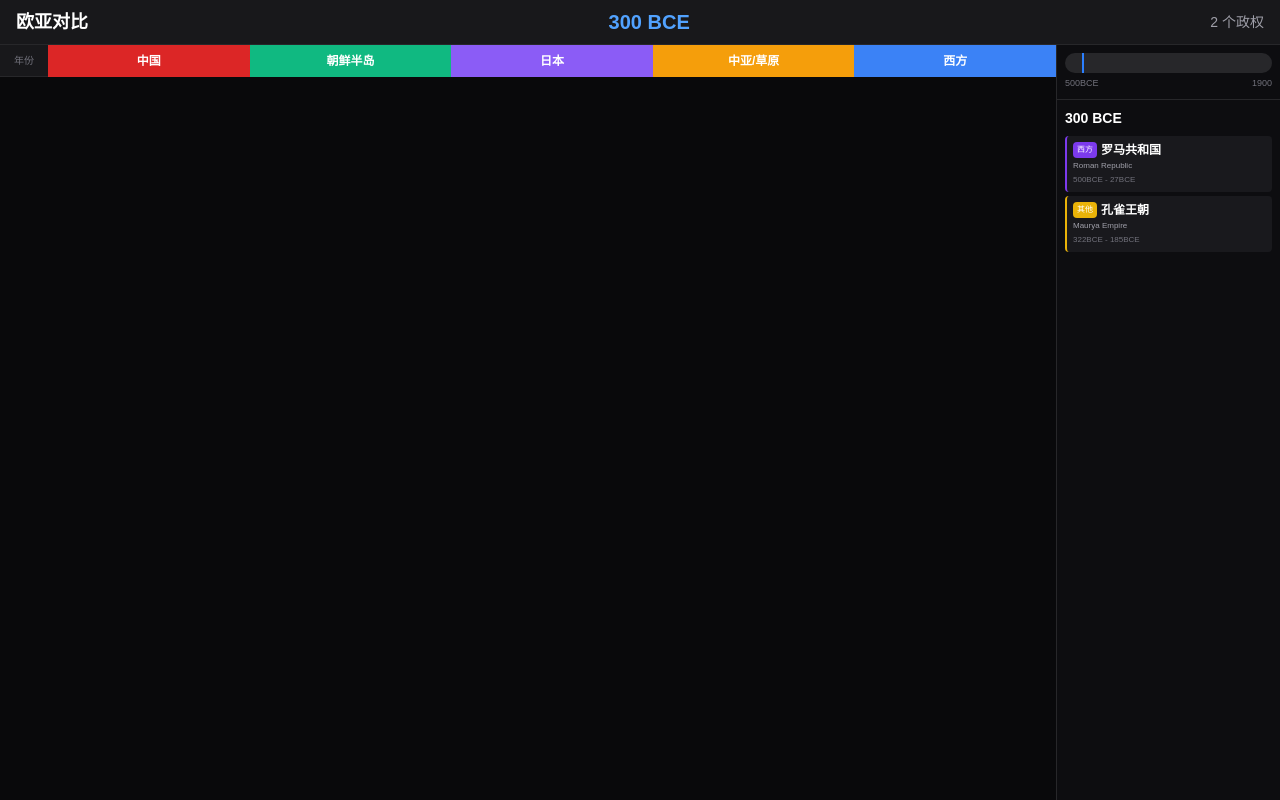
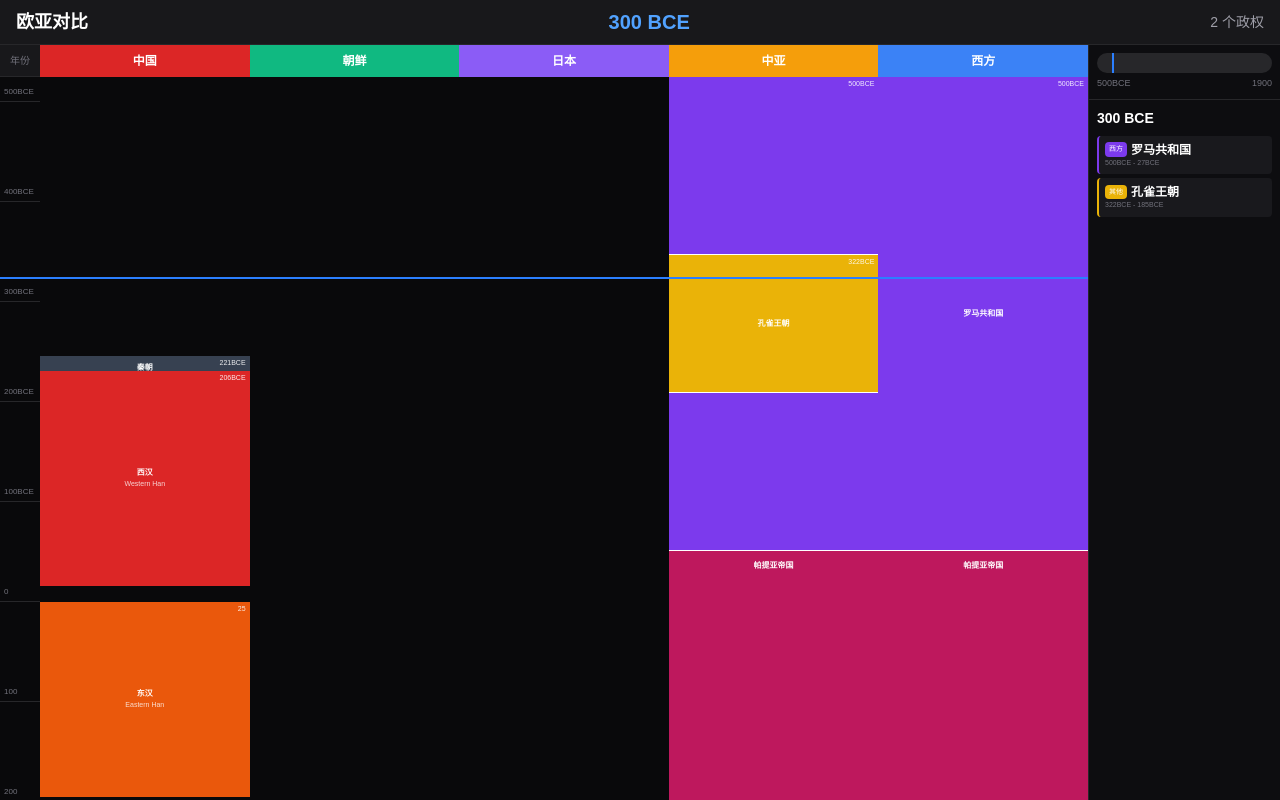
Before and after one commit to Ruciazyt/history, a Next.js app: page /zh/world in a window 1280 px wide. Built offline with nearby package versions, Linux system fonts and the light colour scheme.

Commit message:
fix: 简化时间轴显示

```diff
--- a/src/components/world/WorldTimeline.tsx
+++ b/src/components/world/WorldTimeline.tsx
@@ -12,65 +12,38 @@ function formatYearShort(year: number): string {
   return `${year}`;
 }
 
-const EMPIRE_INFO: Record<string, { en: string; desc: string }> = {
-  '秦朝': { en: 'Qin Dynasty', desc: 'First unified empire' },
-  '西汉': { en: 'Western Han', desc: 'Golden age of Confucianism' },
-  '东汉': { en: 'Eastern Han', desc: 'Han dynasty revival' },
-  '唐朝': { en: 'Tang Dynasty', desc: 'Golden age of Chinese culture' },
-  '宋朝': { en: 'Song Dynasty', desc: 'Economic prosperity' },
-  '元朝': { en: 'Yuan Dynasty', desc: 'Mongol rule over China' },
-  '明朝': { en: 'Ming Dynasty', desc: 'Age of exploration' },
-  '清朝': { en: 'Qing Dynasty', desc: 'Last imperial dynasty' },
-  '隋朝': { en: 'Sui Dynasty', desc: 'Reunification of China' },
-  '三国': { en: 'Three Kingdoms', desc: 'Warring states period' },
-  '晋朝': { en: 'Jin Dynasty', desc: '短暂统一' },
-  '南北朝': { en: 'Southern & Northern Dynasties', desc: '分裂时期' },
-  '五代': { en: 'Five Dynasties', desc: '五代十国' },
-  '罗马共和国': { en: 'Roman Republic', desc: 'Ancient Rome' },
-  '罗马帝国': { en: 'Roman Empire', desc: 'Pax Romana' },
-  '拜占庭帝国': { en: 'Byzantine Empire', desc: 'Eastern Roman Empire' },
-  '奥斯曼帝国': { en: 'Ottoman Empire', desc: 'Turkish empire' },
-  '阿契美尼德波斯': { en: 'Achaemenid Persia', desc: 'First Persian Empire' },
-  '帕提亚帝国': { en: 'Parthian Empire', desc: 'Persian Hellenistic state' },
-  '萨珊波斯': { en: 'Sassanid Empire', desc: 'Persian empire' },
-  '萨法维波斯': { en: 'Safavid Dynasty', desc: 'Persian empire' },
-  '倭马亚王朝': { en: 'Umayyad Caliphate', desc: 'Arab caliphate' },
-  '阿拔斯王朝': { en: 'Abbasid Caliphate', desc: 'Islamic golden age' },
-  '帖木儿帝国': { en: 'Timurid Empire', desc: 'Central Asian empire' },
-  '亚历山大帝国': { en: 'Alexandrian Empire', desc: 'Macedonian empire' },
-  '孔雀王朝': { en: 'Maurya Empire', desc: 'Indian empire' },
-  '莫卧儿帝国': { en: 'Mughal Empire', desc: 'Indian empire' },
-  '高丽王朝': { en: 'Goryeo Dynasty', desc: 'Korean dynasty' },
-  '朝鲜王朝': { en: 'Joseon Dynasty', desc: 'Korean dynasty' },
-  '平安时代': { en: 'Heian Period', desc: 'Japanese golden age' },
-  '江户时代': { en: 'Edo Period', desc: 'Japanese isolation' },
-  '奈良时代': { en: 'Nara Period', desc: 'Japanese capital' },
-  '镰仓时代': { en: 'Kamakura Period', desc: 'Samurai government' },
-  '室町时代': { en: 'Muromachi Period', desc: 'Japanese civil war' },
-  '飞鸟时代': { en: 'Asuka Period', desc: 'Japanese formation' },
-  '李朝': { en: 'Ly Dynasty', desc: 'Vietnamese dynasty' },
-  '黎朝': { en: 'Le Dynasty', desc: 'Vietnamese dynasty' },
-  '阮朝': { en: 'Nguyen Dynasty', desc: 'Vietnamese dynasty' },
-  '渤海': { en: 'Balhae', desc: 'Korean kingdom' },
+const EMPIRE_INFO: Record<string, { en: string }> = {
+  '秦朝': { en: 'Qin' },
+  '西汉': { en: 'Western Han' },
+  '东汉': { en: 'Eastern Han' },
+  '唐朝': { en: 'Tang' },
+  '宋朝': { en: 'Song' },
+  '元朝': { en: 'Yuan' },
+  '明朝': { en: 'Ming' },
+  '清朝': { en: 'Qing' },
+  '隋朝': { en: 'Sui' },
+  '三国': { en: 'Three Kingdoms' },
+  '罗马帝国': { en: 'Roman Empire' },
+  '拜占庭帝国': { en: 'Byzantine' },
+  '奥斯曼帝国': { en: 'Ottoman' },
+  '帖木儿帝国': { en: 'Timurid' },
+  '平安时代': { en: 'Heian' },
+  '江户时代': { en: 'Edo' },
 };
 
 const REGIONS = [
   { key: 'china', name: '中国', color: '#DC2626' },
-  { key: 'korea', name: '朝鲜半岛', color: '#10B981' },
+  { key: 'korea', name: '朝鲜', color: '#10B981' },
   { key: 'japan', name: '日本', color: '#8B5CF6' },
-  { key: 'steppe', name: '中亚/草原', color: '#F59E0B' },
+  { key: 'steppe', name: '中亚', color: '#F59E0B' },
   { key: 'west', name: '西方', color: '#3B82F6' },
 ];
 
-// 合并完全相同的政权块
 function mergeEmpires(boundaries: WorldBoundary[]): WorldBoundary[] {
   const nameMap = new Map<string, WorldBoundary[]>();
-
   boundaries.forEach(b => {
     const name = b.properties.name;
-    if (!nameMap.has(name)) {
-      nameMap.set(name, []);
-    }
+    if (!nameMap.has(name)) nameMap.set(name, []);
     nameMap.get(name)!.push(b);
   });
 
@@ -79,27 +52,17 @@ function mergeEmpires(boundaries: WorldBoundary[]): WorldBoundary[] {
     if (items.length === 1) {
       merged.push(items[0]);
     } else {
-      // 检查是否有完全相同的起止时间
       const timeKeyMap = new Map<string, WorldBoundary[]>();
       items.forEach(item => {
         const key = `${item.properties.startYear}-${item.properties.endYear}`;
-        if (!timeKeyMap.has(key)) {
-          timeKeyMap.set(key, []);
-        }
+        if (!timeKeyMap.has(key)) timeKeyMap.set(key, []);
         timeKeyMap.get(key)!.push(item);
       });
-
       timeKeyMap.forEach((timeItems) => {
-        const largest = timeItems.reduce((a, b) => {
-          const aLen = a.properties.endYear - a.properties.startYear;
-          const bLen = b.properties.endYear - b.properties.startYear;
-          return aLen >= bLen ? a : b;
-        });
-        merged.push(largest);
+        merged.push(timeItems[0]);
       });
     }
   });
-
   return merged;
 }
 
@@ -111,125 +74,8 @@ function getEmpiresForRegion(boundaries: WorldBoundary[], patterns: string[], is
   });
 }
 
-interface WorldTimelineProps {
-  minYear: number;
-  maxYear: number;
-}
-
-// Canvas 绘制时间轴
-function TimelineCanvas({
-  boundaries,
-  year,
-  minYear,
-  maxYear,
-  color,
-  onHover
-}: {
-  boundaries: WorldBoundary[];
-  year: number;
-  minYear: number;
-  maxYear: number;
-  color: string;
-  onHover?: (empire: WorldBoundary | null) => void;
-}) {
-  const canvasRef = React.useRef<HTMLCanvasElement>(null);
-  const containerRef = React.useRef<HTMLDivElement>(null);
-  const [dimensions, setDimensions] = React.useState({ width: 0, height: 0 });
-
-  React.useEffect(() => {
-    const updateDimensions = () => {
-      if (containerRef.current) {
-        setDimensions({
-          width: containerRef.current.clientWidth,
-          height: containerRef.current.clientHeight
-        });
-      }
-    };
-
-    updateDimensions();
-    const observer = new ResizeObserver(updateDimensions);
-    if (containerRef.current) {
-      observer.observe(containerRef.current);
-    }
-    return () => observer.disconnect();
-  }, []);
-
-  React.useEffect(() => {
-    const canvas = canvasRef.current;
-    if (!canvas || dimensions.width === 0) return;
-
-    const ctx = canvas.getContext('2d');
-    if (!ctx) return;
-
-    const dpr = window.devicePixelRatio || 1;
-    canvas.width = dimensions.width * dpr;
-    canvas.height = dimensions.height * dpr;
-    canvas.style.width = `${dimensions.width}px`;
-    canvas.style.height = `${dimensions.height}px`;
-    ctx.scale(dpr, dpr);
-
-    const totalYears = maxYear - minYear;
-
-    // 绘制当前年份线
-    const yearY = ((year - minYear) / totalYears) * dimensions.height;
-    ctx.strokeStyle = '#3b82f6';
-    ctx.lineWidth = 2;
-    ctx.beginPath();
-    ctx.moveTo(0, yearY);
-    ctx.lineTo(dimensions.width, yearY);
-    ctx.stroke();
-
-    // 绘制帝国块
-    boundaries.forEach(empire => {
-      const startY = ((empire.properties.startYear - minYear) / totalYears) * dimensions.height;
-      const endY = ((empire.properties.endYear - minYear) / totalYears) * dimensions.height;
-      const height = endY - startY;
-      const isActive = empire.properties.startYear <= year && empire.properties.endYear >= year;
-
-      // 绘制色块
-      ctx.fillStyle = empire.properties.color;
-      if (isActive) {
-        ctx.strokeStyle = '#ffffff';
-        ctx.lineWidth = 1;
-        ctx.strokeRect(2, startY, dimensions.width - 4, height);
-      }
-      ctx.fillRect(2, startY, dimensions.width - 4, Math.max(height, 8));
-
-      // 绘制文字（只在块足够大时显示）
-      if (height > 20) {
-        ctx.fillStyle = '#ffffff';
-        ctx.font = 'bold 9px sans-serif';
-        ctx.textAlign = 'center';
-        ctx.textBaseline = 'middle';
-        ctx.fillText(empire.properties.name, dimensions.width / 2, startY + height / 2);
-
-        // 英文名
-        const info = EMPIRE_INFO[empire.properties.name];
-        if (info && height > 35) {
-          ctx.font = '7px sans-serif';
-          ctx.fillStyle = 'rgba(255,255,255,0.8)';
-          ctx.fillText(info.en, dimensions.width / 2, startY + height / 2 + 10);
-        }
-
-        // 开始时间（右上角）
-        ctx.font = '7px sans-serif';
-        ctx.textAlign = 'right';
-        ctx.fillText(formatYearShort(empire.properties.startYear), dimensions.width - 4, startY + 8);
-      }
-    });
-  }, [boundaries, year, dimensions, minYear, maxYear]);
-
-  return (
-    <canvas
-      ref={canvasRef}
-      className="absolute top-0 left-0"
-    />
-  );
-}
-
-export function WorldTimeline({ minYear, maxYear }: WorldTimelineProps) {
+export function WorldTimeline({ minYear, maxYear }: { minYear: number; maxYear: number }) {
   const [year, setYear] = React.useState(-300);
-  const scrollContainerRef = React.useRef<HTMLDivElement>(null);
 
   const allBoundaries = React.useMemo(() => {
     const combined = [...eurasianBoundaries, ...eastAsiaBoundaries];
@@ -253,12 +99,12 @@ export function WorldTimeline({ minYear, maxYear }: WorldTimelineProps) {
           boundaries = getEmpiresForRegion(allBoundaries, ['高丽', '朝鲜', '新罗', '百济', '伽倻', '渤海']);
           break;
         case 'japan':
-          boundaries = getEmpiresForRegion(allBoundaries, ['平安', '江户', '奈良', '镰仓', '室町', '飞鸟', '大和']);
+          boundaries = getEmpiresForRegion(allBoundaries, ['平安', '江户', '奈良', '镰仓', '室町', '飞鸟']);
           break;
         case 'steppe':
-          boundaries = getEmpiresForRegion(allBoundaries, ['蒙古', '匈奴', '突厥', '鲜卑', '柔然', '契丹', '女真', '金朝'], false).filter(b => {
+          boundaries = getEmpiresForRegion(allBoundaries, ['蒙古', '匈奴', '突厥', '鲜卑', '柔然', '契丹', '女真', '金'], false).filter(b => {
             const name = b.properties.name;
-            return !['秦', '汉', '唐', '宋', '元', '明', '清', '隋', '三国', '晋', '南北朝', '五代', '高丽', '朝鲜', '新罗', '平安', '江户', '奈良'].some(p => name.includes(p));
+            return !['秦', '汉', '唐', '宋', '元', '明', '清', '隋'].some(p => name.includes(p));
           });
           break;
         case 'west':
@@ -267,24 +113,29 @@ export function WorldTimeline({ minYear, maxYear }: WorldTimelineProps) {
         default:
           boundaries = [];
       }
-      const merged = mergeEmpires(boundaries);
-      return { ...region, boundaries: merged };
+      return { ...region, boundaries: mergeEmpires(boundaries) };
     });
   }, [allBoundaries]);
 
   const activeEmpires = React.useMemo(() => {
-    return allBoundaries.filter(b =>
-      b.properties.startYear <= year && b.properties.endYear >= year
-    );
+    return allBoundaries.filter(b => b.properties.startYear <= year && b.properties.endYear >= year);
   }, [allBoundaries, year]);
+
+  const getBlockStyle = (startYear: number, endYear: number) => {
+    const totalYears = maxYear - minYear;
+    const topPercent = ((startYear - minYear) / totalYears) * 100;
+    const heightPercent = ((endYear - startYear) / totalYears) * 100;
+    return {
+      top: `${topPercent}%`,
+      height: `${Math.max(heightPercent, 1)}%`,
+    };
+  };
 
   const handleScroll = (e: React.UIEvent<HTMLDivElement>) => {
     const container = e.currentTarget;
     const scrollTop = container.scrollTop;
     document.querySelectorAll('.sync-scroll').forEach((el) => {
-      if (el !== container) {
-        (el as HTMLDivElement).scrollTop = scrollTop;
-      }
+      if (el !== container) (el as HTMLDivElement).scrollTop = scrollTop;
     });
   };
 
@@ -299,42 +150,51 @@ export function WorldTimeline({ minYear, maxYear }: WorldTimelineProps) {
       </header>
 
       <div className="flex-1 flex overflow-hidden">
-        {/* 左侧年份列 - Canvas */}
-        <div className="w-12 flex-shrink-0 flex flex-col">
+        <div className="w-10 flex-shrink-0 flex flex-col">
           <div className="h-8 border-b border-zinc-800 bg-zinc-900 flex items-center justify-center text-[10px] text-zinc-500">年份</div>
-          <div ref={scrollContainerRef} className="flex-1 overflow-y-auto sync-scroll relative" onScroll={handleScroll}>
-            <TimelineCanvas
-              boundaries={allBoundaries}
-              year={year}
-              minYear={minYear}
-              maxYear={maxYear}
-              color="#3b82f6"
-            />
+          <div className="flex-1 overflow-y-auto sync-scroll relative" onScroll={handleScroll}>
+            <div className="relative" style={{ height: '2400px' }}>
+              {Array.from({ length: Math.floor((maxYear - minYear) / 100) + 1 }, (_, i) => minYear + i * 100).map(y => (
+                <div key={y} className="absolute w-full border-b border-zinc-800" style={{ top: `${((y - minYear) / (maxYear - minYear)) * 100}%` }}>
+                  <span className="text-[8px] text-zinc-500 pl-1">{formatYearShort(y)}</span>
+                </div>
+              ))}
+              <div className="absolute w-full border-t-2 border-blue-500 z-20" style={{ top: `${((year - minYear) / (maxYear - minYear)) * 100}%` }} />
+            </div>
           </div>
         </div>
 
-        {/* 中间地区列 - Canvas */}
         <div className="flex-1 flex">
           {regionsData.map(region => (
             <div key={region.key} className="flex-1 flex flex-col min-w-0">
-              <div className="h-8 flex items-center justify-center text-xs font-bold flex-shrink-0 border-b-0" style={{ backgroundColor: region.color }}>
+              <div className="h-8 flex items-center justify-center text-xs font-bold flex-shrink-0" style={{ backgroundColor: region.color }}>
                 {region.name}
               </div>
               <div className="flex-1 overflow-y-auto sync-scroll relative" onScroll={handleScroll}>
-                <TimelineCanvas
-                  boundaries={region.boundaries}
-                  year={year}
-                  minYear={minYear}
-                  maxYear={maxYear}
-                  color={region.color}
-                />
+                <div className="relative" style={{ height: '2400px' }}>
+                  <div className="absolute w-full border-t-2 border-blue-500 z-20" style={{ top: `${((year - minYear) / (maxYear - minYear)) * 100}%` }} />
+                  {region.boundaries.map((empire, idx) => {
+                    const style = getBlockStyle(empire.properties.startYear, empire.properties.endYear);
+                    const isActive = empire.properties.startYear <= year && empire.properties.endYear >= year;
+                    const height = empire.properties.endYear - empire.properties.startYear;
+                    const info = EMPIRE_INFO[empire.properties.name];
+
+                    return (
+                      <div key={idx} className={`absolute left-0 right-0 text-white flex flex-col items-center justify-center text-center ${isActive ? 'ring-1 ring-white' : ''}`}
+                        style={{ ...style, backgroundColor: empire.properties.color, zIndex: isActive ? 15 : 5 }}>
+                        {height > 12 && <span className="font-bold text-[8px] truncate px-1">{empire.properties.name}</span>}
+                        {height > 25 && info && <span className="text-[7px] opacity-80 truncate px-1">{info.en}</span>}
+                        <span className="text-[7px] opacity-90 absolute top-0.5 right-1">{formatYearShort(empire.properties.startYear)}</span>
+                      </div>
+                    );
+                  })}
+                </div>
               </div>
             </div>
           ))}
         </div>
 
-        {/* 右侧详情 */}
-        <div className="w-56 flex-shrink-0 flex flex-col border-l border-zinc-800 bg-zinc-900/30">
+        <div className="w-48 flex-shrink-0 flex flex-col border-l border-zinc-800 bg-zinc-900/30">
           <div className="p-2 border-b border-zinc-800 flex-shrink-0">
             <div className="relative h-5 bg-zinc-800 rounded-full">
               <div className="absolute top-0 bottom-0 w-0.5 bg-blue-500" style={{ left: `${((year - minYear) / (maxYear - minYear)) * 100}%` }} />
@@ -347,32 +207,23 @@ export function WorldTimeline({ minYear, maxYear }: WorldTimelineProps) {
           </div>
 
           <div className="flex-1 p-2 overflow-y-auto">
-            <h3 className="text-sm font-bold mb-2">{year < 0 ? `${Math.abs(year)} BCE` : `${year} CE`}</h3>
-
+            <div className="text-sm font-bold mb-2">{year < 0 ? `${Math.abs(year)} BCE` : `${year} CE`}</div>
             {activeEmpires.length > 0 ? (
               <div className="space-y-1">
-                {activeEmpires.map((empire, idx) => {
-                  const region = REGIONS.find(r => {
-                    const name = empire.properties.name;
-                    if (r.key === 'china') return ['秦', '汉', '唐', '宋', '元', '明', '清', '隋', '三国', '晋', '南北朝', '五代'].some(p => name.includes(p));
-                    if (r.key === 'korea') return ['高丽', '朝鲜', '新罗', '百济', '伽倻', '渤海'].some(p => name.includes(p));
-                    if (r.key === 'japan') return ['平安', '江户', '奈良', '镰仓', '室町', '飞鸟', '大和'].some(p => name.includes(p));
-                    if (r.key === 'west') return ['罗马', '拜占庭', '奥斯曼', '波斯', '亚历山大', '帕提亚', '萨珊', '阿拉伯', '倭马亚', '阿拔斯', '帖木儿'].some(p => name.includes(p));
-                    return false;
-                  });
-                  const info = EMPIRE_INFO[empire.properties.name] || { en: '', desc: '' };
-
-                  return (
-                    <div key={idx} className="p-1.5 rounded bg-zinc-800/50 border-l-2" style={{ borderLeftColor: empire.properties.color }}>
-                      <div className="flex items-center gap-1">
-                        <span className="px-1 py-0.5 text-[8px] text-white rounded" style={{ backgroundColor: empire.properties.color }}>{region?.name || '其他'}</span>
-                        <span className="font-bold text-xs">{empire.properties.name}</span>
-                      </div>
-                      {info.en && <div className="text-[8px] text-zinc-400 mt-0.5">{info.en}</div>}
-                      <div className="text-[8px] text-zinc-500 mt-0.5">{formatYearShort(empire.properties.startYear)} - {formatYearShort(empire.properties.endYear)}</div>
+                {activeEmpires.map((empire, idx) => (
+                  <div key={idx} className="p-1.5 rounded bg-zinc-800/50 border-l-2" style={{ borderLeftColor: empire.properties.color }}>
+                    <div className="flex items-center gap-1">
+                      <span className="px-1 py-0.5 text-[7px] text-white rounded" style={{ backgroundColor: empire.properties.color }}>{REGIONS.find(r =>
+                        (r.key === 'china' && ['秦', '汉', '唐', '宋', '元', '明', '清', '隋'].some(p => empire.properties.name.includes(p))) ||
+                        (r.key === 'korea' && ['高丽', '朝鲜', '新罗', '百济'].some(p => empire.properties.name.includes(p))) ||
+                        (r.key === 'japan' && ['平安', '江户', '奈良'].some(p => empire.properties.name.includes(p))) ||
+                        (r.key === 'west' && ['罗马', '拜占庭', '奥斯曼', '帖木儿'].some(p => empire.properties.name.includes(p)))
+                      )?.name || '其他'}</span>
+                      <span className="font-bold text-xs">{empire.properties.name}</span>
                     </div>
-                  );
-                })}
+                    <div className="text-[7px] text-zinc-500">{formatYearShort(empire.properties.startYear)} - {formatYearShort(empire.properties.endYear)}</div>
+                  </div>
+                ))}
               </div>
             ) : (
               <div className="text-zinc-500 text-center py-4 text-xs">无记录</div>
```
